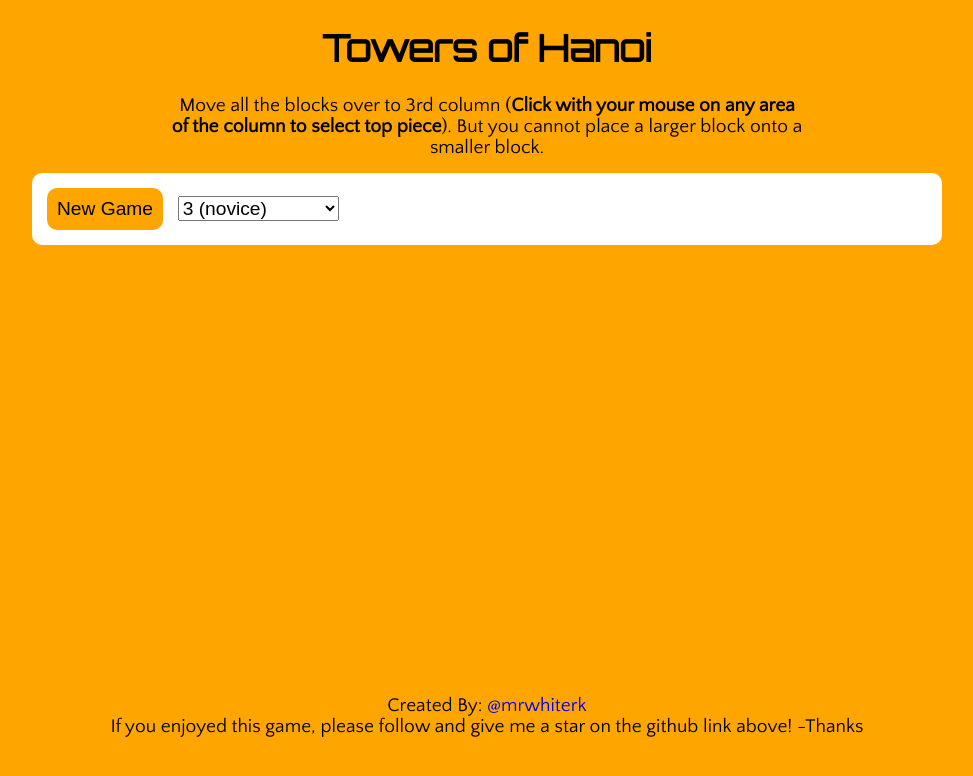
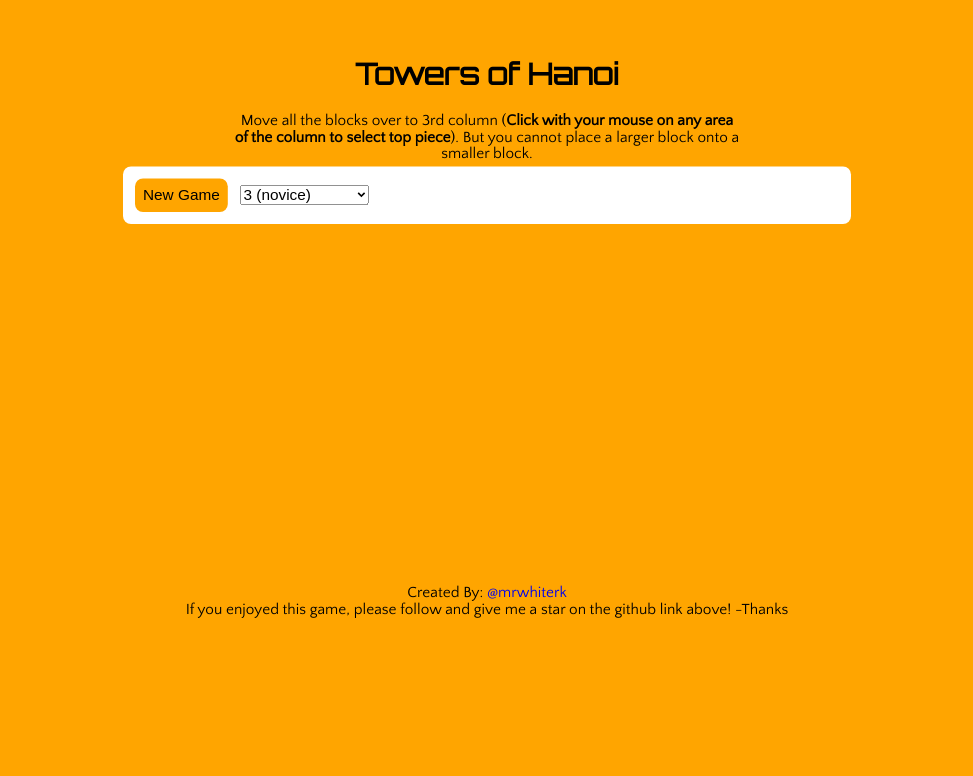
Before and after one commit to mrwhiterk/towers_of_hanoi, a plain HTML site: page index.html in a window 1280 px wide. Shown: the whole page, without its empty margins (153-1126 px from the left). Drawn offline with Linux system fonts and the light colour scheme.

Commit message:
resized to fit screen

```diff
--- a/style.css
+++ b/style.css
@@ -3,6 +3,8 @@ font-family: 'Quattrocento Sans', sans-serif; */
 
 body {
   font-family: 'Quattrocento Sans', sans-serif;
+  transform: scale(0.8);
+  margin-top: -40px;
 }
 
 a {
@@ -22,7 +24,7 @@ header h1 {
 
 header p {
   width: 50%;
-  margin: 15px auto;
+  margin: 5px auto;
 }
 
 
@@ -39,6 +41,7 @@ body {
   justify-content: space-between;
   align-items: flex-end;
   visibility: hidden;
+
 }
 
 .grid>div {
```
